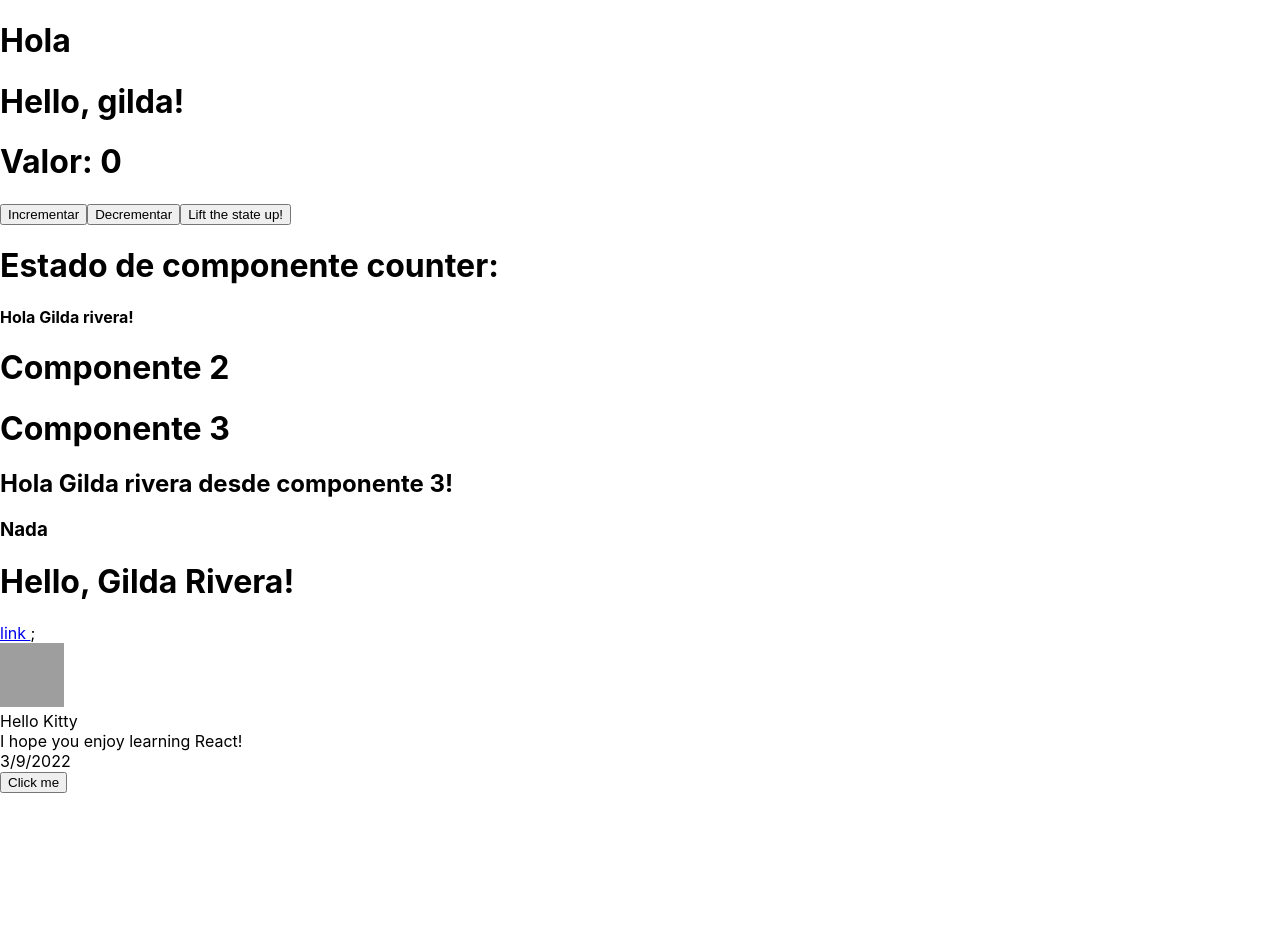
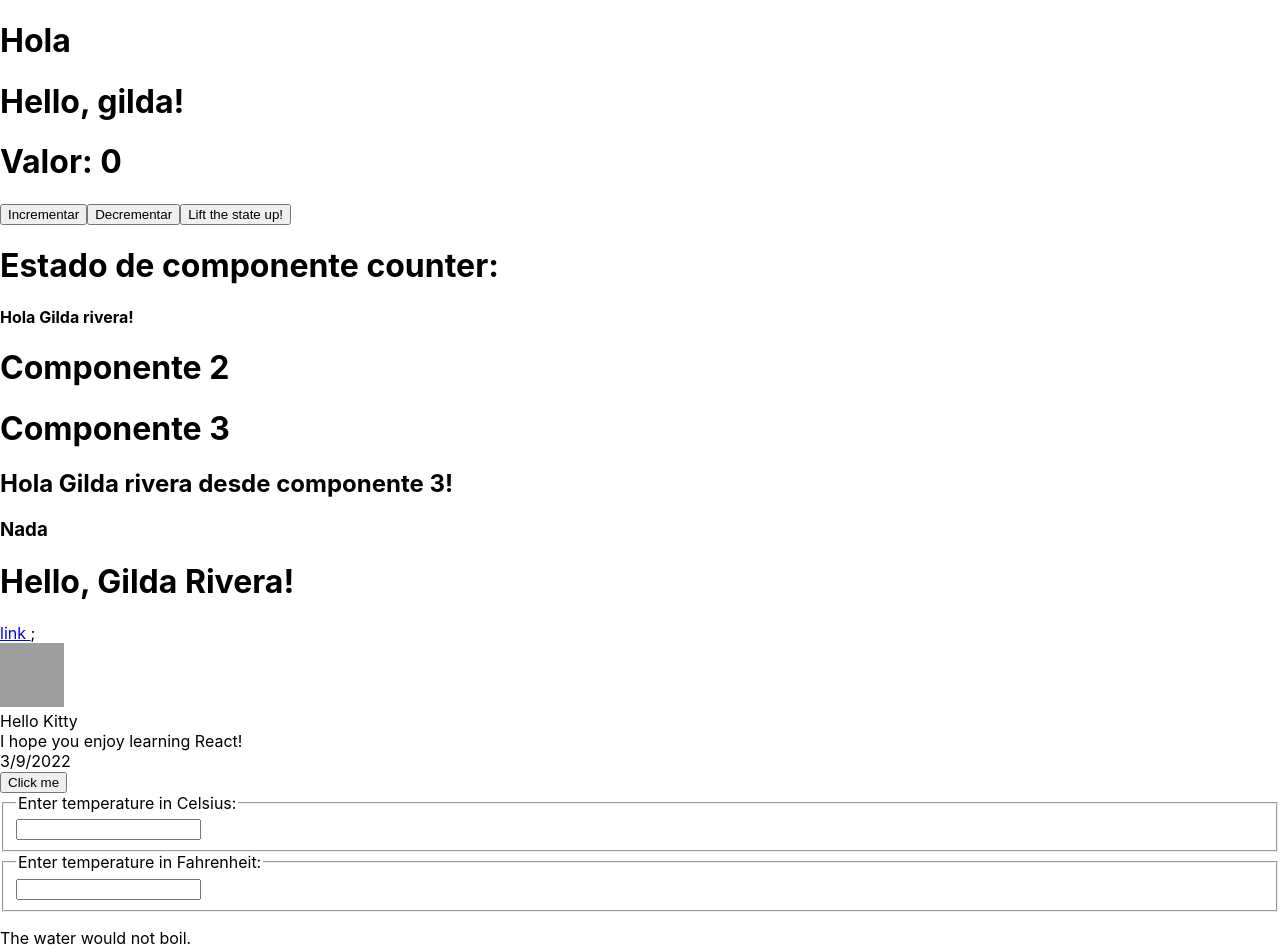
Before and after one commit to GildaRivera/reactTutorial, a React (Create React App) app: page / in a window 1280 px wide. Shown: the top 952 px of the page. Before the commit the page ends 800 px from the top, so only its background shows below. Built offline with nearby package versions, Linux system fonts and the light colour scheme; no server answers; grey boxes are pictures that could not be loaded.

Commit message:
feat:state up

```diff
--- a/src/App.js
+++ b/src/App.js
@@ -10,6 +10,7 @@
 import { tick } from './components/state';
 import { LoggingButton } from './components/events';
 //import Tog from './components/toggle';
+import { Calculator } from './components/stateUp';
 function App() {
   const [main,setMain] = useState()
   let handleState=(params)=>{
@@ -27,6 +28,7 @@
      <Test />
     <LoggingButton />
     {/* <Tog /> */}
+    <Calculator />,
     </div>
   );
 }
--- /dev/null
+++ b/src/components/stateUp.js
@@ -0,0 +1,92 @@
+import React from "react";
+const scaleNames = {
+    c: 'Celsius',
+    f: 'Fahrenheit'
+  };
+
+  function toCelsius(fahrenheit) {
+    return (fahrenheit - 32) * 5 / 9;
+  }
+
+  function toFahrenheit(celsius) {
+    return (celsius * 9 / 5) + 32;
+  }
+
+  function tryConvert(temperature, convert) {
+    const input = parseFloat(temperature);
+    if (Number.isNaN(input)) {
+      return '';
+    }
+    const output = convert(input);
+    const rounded = Math.round(output * 1000) / 1000;
+    return rounded.toString();
+  }
+
+  function BoilingVerdict(props) {
+    if (props.celsius >= 100) {
+      return <p>The water would boil.</p>;
+    }
+    return <p>The water would not boil.</p>;
+  }
+
+  class TemperatureInput extends React.Component {
+    constructor(props) {
+      super(props);
+      this.handleChange = this.handleChange.bind(this);
+    }
+
+    handleChange(e) {
+      this.props.onTemperatureChange(e.target.value);
+    }
+
+    render() {
+      const temperature = this.props.temperature;
+      const scale = this.props.scale;
+      return (
+        <fieldset>
+          <legend>Enter temperature in {scaleNames[scale]}:</legend>
+          <input value={temperature}
+                 onChange={this.handleChange} />
+        </fieldset>
+      );
+    }
+  }
+
+  export class Calculator extends React.Component {
+    constructor(props) {
+      super(props);
+      this.handleCelsiusChange = this.handleCelsiusChange.bind(this);
+      this.handleFahrenheitChange = this.handleFahrenheitChange.bind(this);
+      this.state = {temperature: '', scale: 'c'};
+    }
+
+    handleCelsiusChange(temperature) {
+      this.setState({scale: 'c', temperature});
+    }
+
+    handleFahrenheitChange(temperature) {
+      this.setState({scale: 'f', temperature});
+    }
+
+    render() {
+      const scale = this.state.scale;
+      const temperature = this.state.temperature;
+      const celsius = scale === 'f' ? tryConvert(temperature, toCelsius) : temperature;
+      const fahrenheit = scale === 'c' ? tryConvert(temperature, toFahrenheit) : temperature;
+
+      return (
+        <div>
+          <TemperatureInput
+            scale="c"
+            temperature={celsius}
+            onTemperatureChange={this.handleCelsiusChange} />
+          <TemperatureInput
+            scale="f"
+            temperature={fahrenheit}
+            onTemperatureChange={this.handleFahrenheitChange} />
+          <BoilingVerdict
+            celsius={parseFloat(celsius)} />
+        </div>
+      );
+    }
+  }
```
